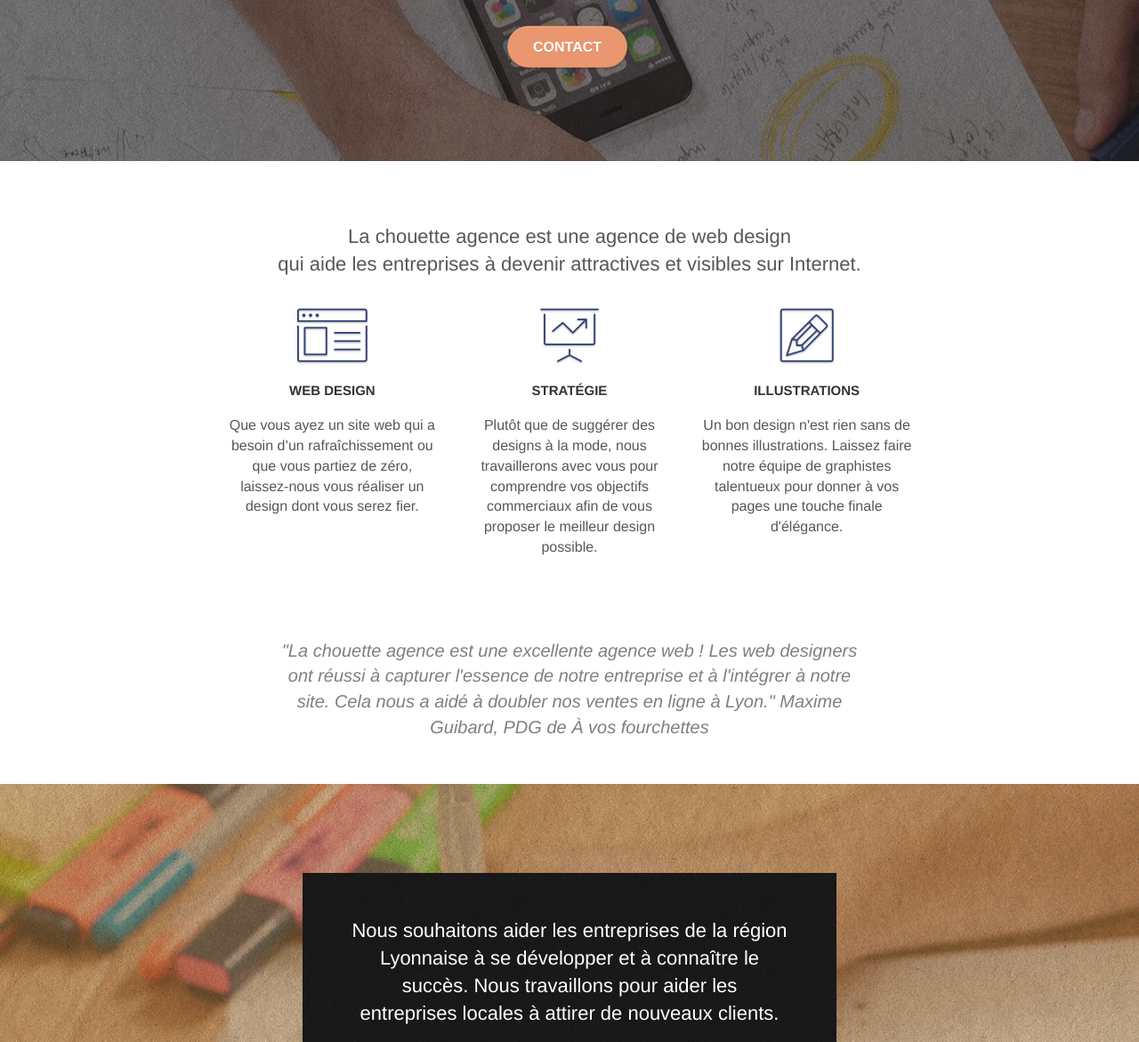
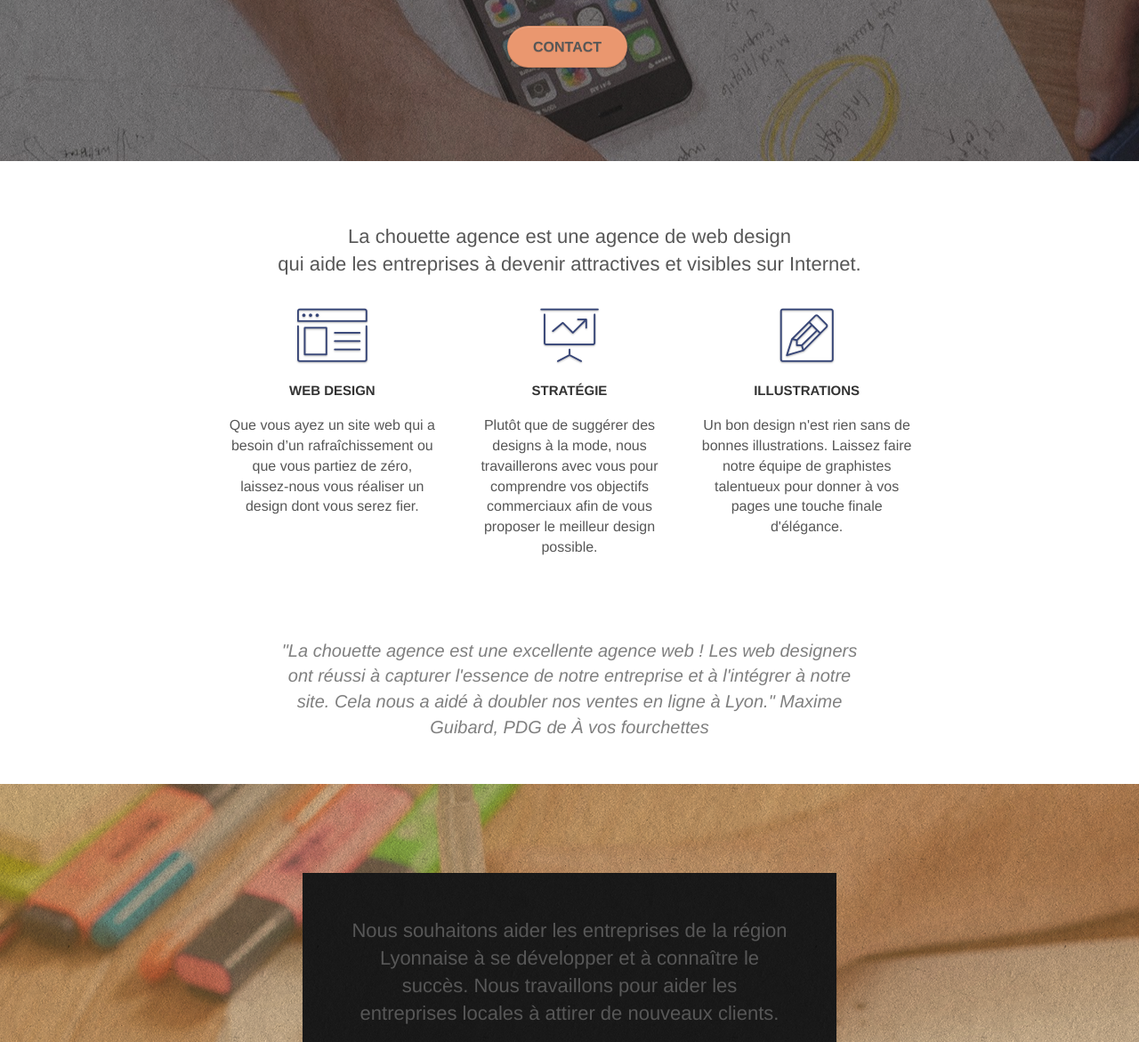
Before and after one commit to GauthierAube/openclassrooms_projet_4, a plain HTML site: page index.html in a window 1280 px wide. Shown: the part 351-1522 px from the top of the page at 89% size. Drawn offline with Linux system fonts and the light colour scheme.

Commit message:
Couleur texte bouton

```diff
--- a/index.html
+++ b/index.html
@@ -115,7 +115,7 @@
 			<div class="container bloc-lg">
 				<div class="row tight-width-whitespace black-background">
 					<div class="col-sm-12">
-						<h2 class="mg-md text-center tc-white">Nous souhaitons aider les entreprises de la région Lyonnaise à se développer et à connaître le succès. Nous travaillons pour aider les entreprises locales à attirer de nouveaux clients.</h2>
+						<h2 class="mg-md text-center tc-pink">Nous souhaitons aider les entreprises de la région Lyonnaise à se développer et à connaître le succès. Nous travaillons pour aider les entreprises locales à attirer de nouveaux clients.</h2>
 						<p class="text-center white">Nous aimons collaborer avec des entrepreneurs créatifs et des entreprises locale, qu’elles aient besoin de créer un site de A à Z ou de donner un coup de jeune à leur site. Que vous ayez besoin d’une identité visuelle complète ou d’une refonte de votre site, n’hésitez pas à nous contacter. Nous travaillerons ensemble pour créer des sites beau et bien structurés, qui seront facilement trouvable sur les moteurs de recherche. <br><br><a class="ltc-white bold-link" href="contact.html">Contactez notre équipe</a></p>
 					</div>
 				</div>
--- a/style.css
+++ b/style.css
@@ -689,7 +689,7 @@ a {
 
 .cta-hero {
     margin-top: 22px;
-    color: #FFFFFF!important;
+    color: ##000!important;
     text-transform: uppercase;
     padding: 12px 28px 12px 28px;
     font-size: 16px;
@@ -777,7 +777,6 @@ h4 {
 
 .btn-atomic-tangerine {
     background: #EA976F;
-    color: #FFFFFF!important;
 }
 
 .btn-atomic-tangerine:hover {
@@ -1048,3 +1047,6 @@ quote{
 :hover{
     cursor: pointer;
 }
+tc-pink{
+    color: #EA976F;
+}
```
